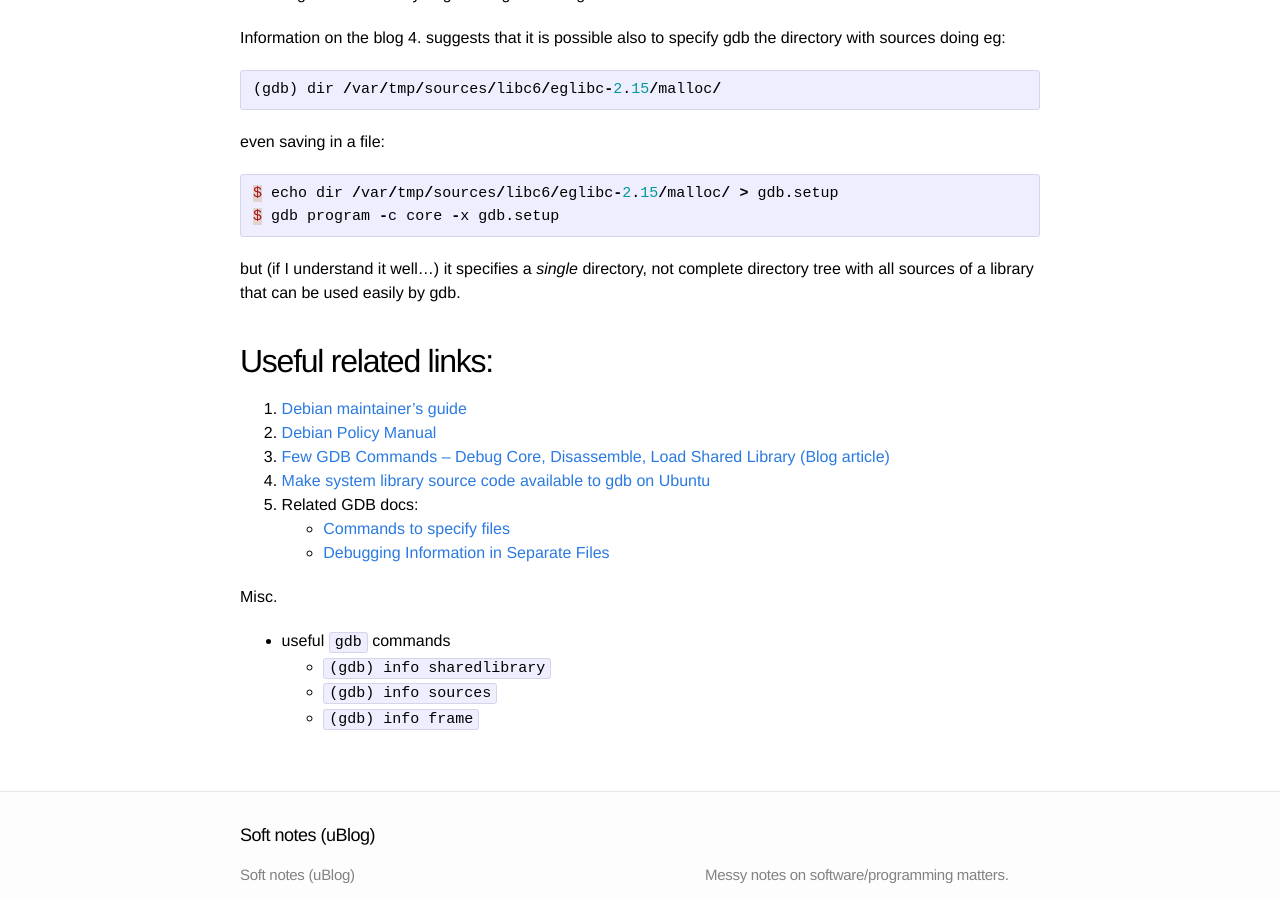
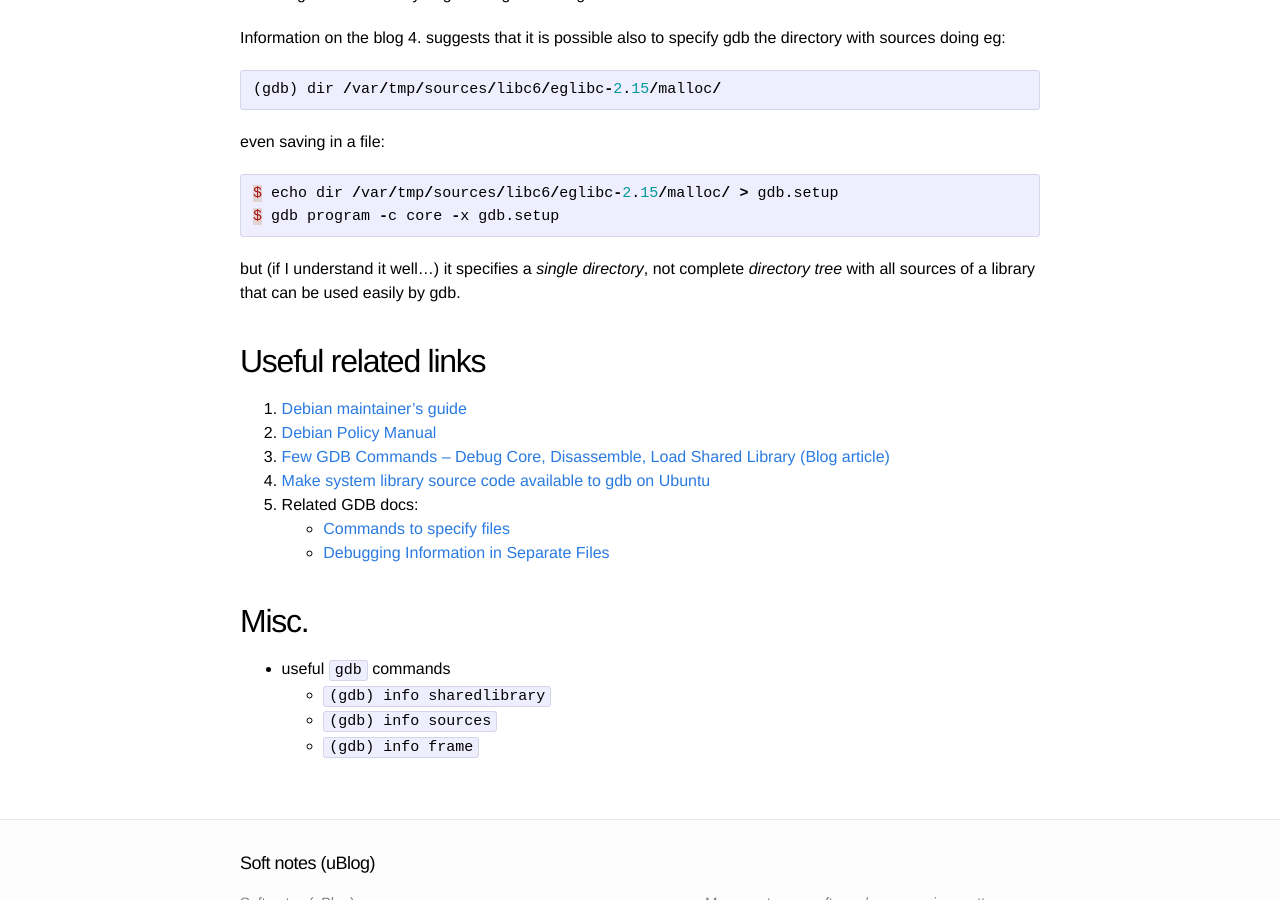
Before and after one commit to t-w/t-w.github.io, a Jekyll site: the page built from _posts/2016-09-08-gdb_shared_lib.markdown, in a window 1280 px wide and 900 px high, scrolled down 3293 px. Built offline with Jekyll 4.4.1, drawn with Linux system fonts in a browser that asks for light colours; some of the changed text lies outside the part shown.

Commit message:
Minor changes (highlights, lists, text).

```diff
--- a/_posts/2016-09-08-gdb_shared_lib.markdown
+++ b/_posts/2016-09-08-gdb_shared_lib.markdown
@@ -56,7 +56,7 @@ This leads us to the 2nd missing thing:
 
 We know more less how to get it ;-), eg.:
 
-{% highlight c %}
+{% highlight bash %}
 $ apt-get source libsdl2-mixer-dev
 {% endhighlight %}
 
@@ -83,7 +83,7 @@ Stack level 0, frame at 0x7fffffffe140:
 
 Since `libSDL2_mixer` is clearly dependent on `libSDL2` we can try:
 
-{% highlight c %}
+{% highlight bash %}
 $ apt-get install libsdl2-dbg
 {% endhighlight %}
 
@@ -109,7 +109,7 @@ Stack level 0, frame at 0x7fffffffe140:
 
 Finally gdb is informing us nicely where it expects the source code of the libraries - so we can provide it:
 
-{% highlight c %}
+{% highlight bash %}
 $ mkdir /tmp/buildd ; cd /tmp/buildd/
 $ apt-get source libsdl2-mixer-dev
 $ apt-get source libsdl2-dev
@@ -165,11 +165,11 @@ $ echo dir /var/tmp/sources/libc6/eglibc-2.15/malloc/ > gdb.setup
 $ gdb program -c core -x gdb.setup
 {% endhighlight %}
 
-but (if I understand it well...) it specifies a _single_ directory, not complete directory tree with all sources of a library that can be used easily by gdb.
+but (if I understand it well...) it specifies a _single directory_, not complete _directory tree_ with all sources of a library that can be used easily by gdb.
 
 
-Useful related links:
----------------------
+Useful related links
+--------------------
 1. [Debian maintainer's guide][1.]
 2. [Debian Policy Manual][2.]
 3. [Few GDB Commands – Debug Core, Disassemble, Load Shared Library (Blog article)][3.]
@@ -187,7 +187,8 @@ Useful related links:
 [6.]: https://sourceware.org/gdb/onlinedocs/gdb/Separate-Debug-Files.html
 
 Misc.
-+  useful `gdb` commands
-    +  `(gdb) info sharedlibrary`
-    +  `(gdb) info sources`
-    +  `(gdb) info frame`
+-----
+*  useful `gdb` commands
+    *  `(gdb) info sharedlibrary`
+    *  `(gdb) info sources`
+    *  `(gdb) info frame`
```
